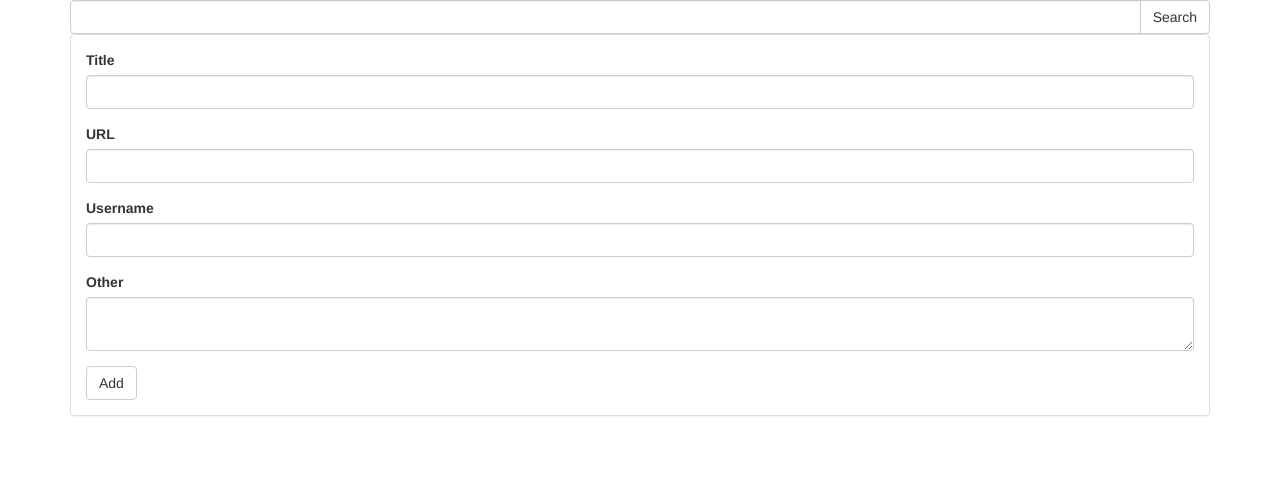
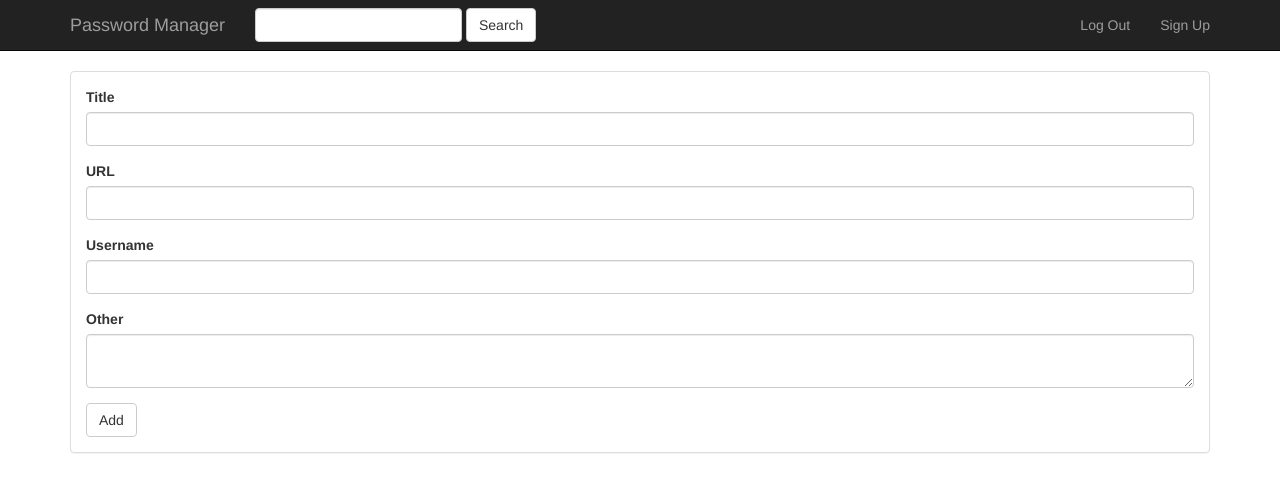
Before and after one commit to tortxof/flask-password, a Flask app: page / in a window 1280 px wide. Shown: the top 492 px of the page. Run offline with Flask 2, Linux system fonts and the light colour scheme; the visitor is signed in with stand-in values (Sample User, id 1); parts of the project's set-up code (start-up, migrations or seed data) failed here and were passed over; some libraries are stand-ins or nearby versions.

Commit message:
Added nav.

```diff
--- a/templates/index.html
+++ b/templates/index.html
@@ -1,5 +1,4 @@
 {% extends 'layout.html' %}
 {% block content %}
-{% include 'search_form.html' %}
 {% include 'add_form.html' %}
 {% endblock %}
--- a/templates/layout.html
+++ b/templates/layout.html
@@ -8,6 +8,26 @@
   <link href="/static/css/bootstrap.min.css" rel="stylesheet">
 </head>
 <body>
+  <nav class="navbar navbar-inverse navbar-static-top">
+    <div class="container">
+      <div class="navbar-header">
+        <button type="button" class="navbar-toggle collapsed" data-toggle="collapse" data-target="#bs-example-navbar-collapse-1" aria-expanded="false">
+          <span class="sr-only">Toggle navigation</span>
+          <span class="icon-bar"></span>
+          <span class="icon-bar"></span>
+          <span class="icon-bar"></span>
+        </button>
+        <a class="navbar-brand" href="#">Password Manager</a>
+      </div>
+      <div class="collapse navbar-collapse">
+        {% if 'appuser' in session %}{% include 'search_form.html' %}{% endif %}
+        <ul class="nav navbar-nav navbar-right">
+          {% if 'appuser' in session %}<li><a href="/logout">Log Out</a></li>{% endif %}
+          <li><a href="/new-user">Sign Up</a></li>
+        </ul>
+      </div>
+    </div>
+  </nav>
   <div class="container">
     {% with messages = get_flashed_messages() %}
       {% if messages %}
--- a/templates/search_form.html
+++ b/templates/search_form.html
@@ -1,8 +1,6 @@
-<form action="/search" method="get">
-  <div class="input-group">
+<form class="navbar-form navbar-left" role="search" action="/search" method="get">
+  <div class="form-group">
     <input class="form-control" type="text" name="q">
-    <span class="input-group-btn">
-      <button class="btn btn-default" type="submit">Search</button>
-    </span>
+    <button class="btn btn-default" type="submit">Search</button>
   </div>
 </form>
```
